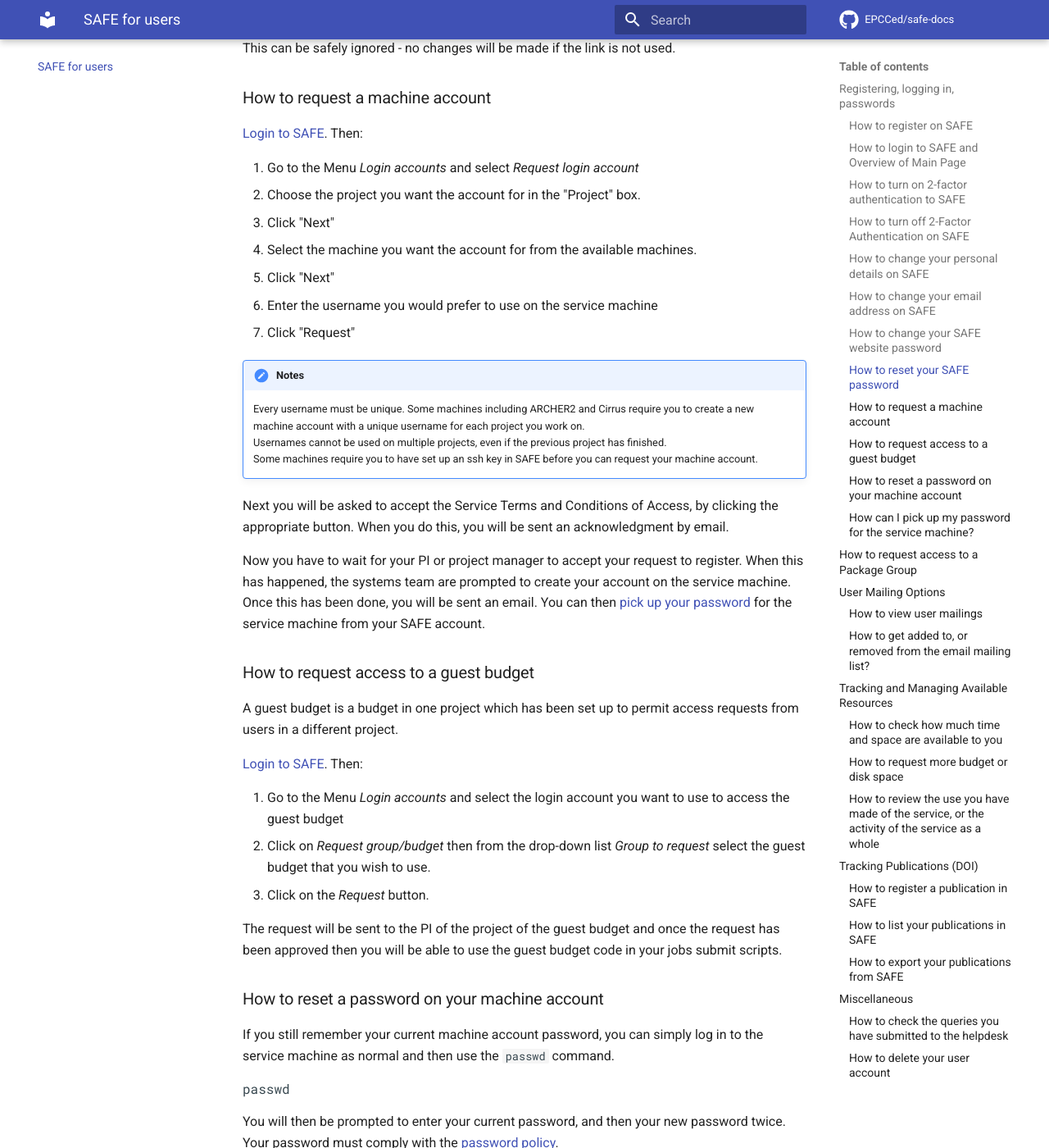
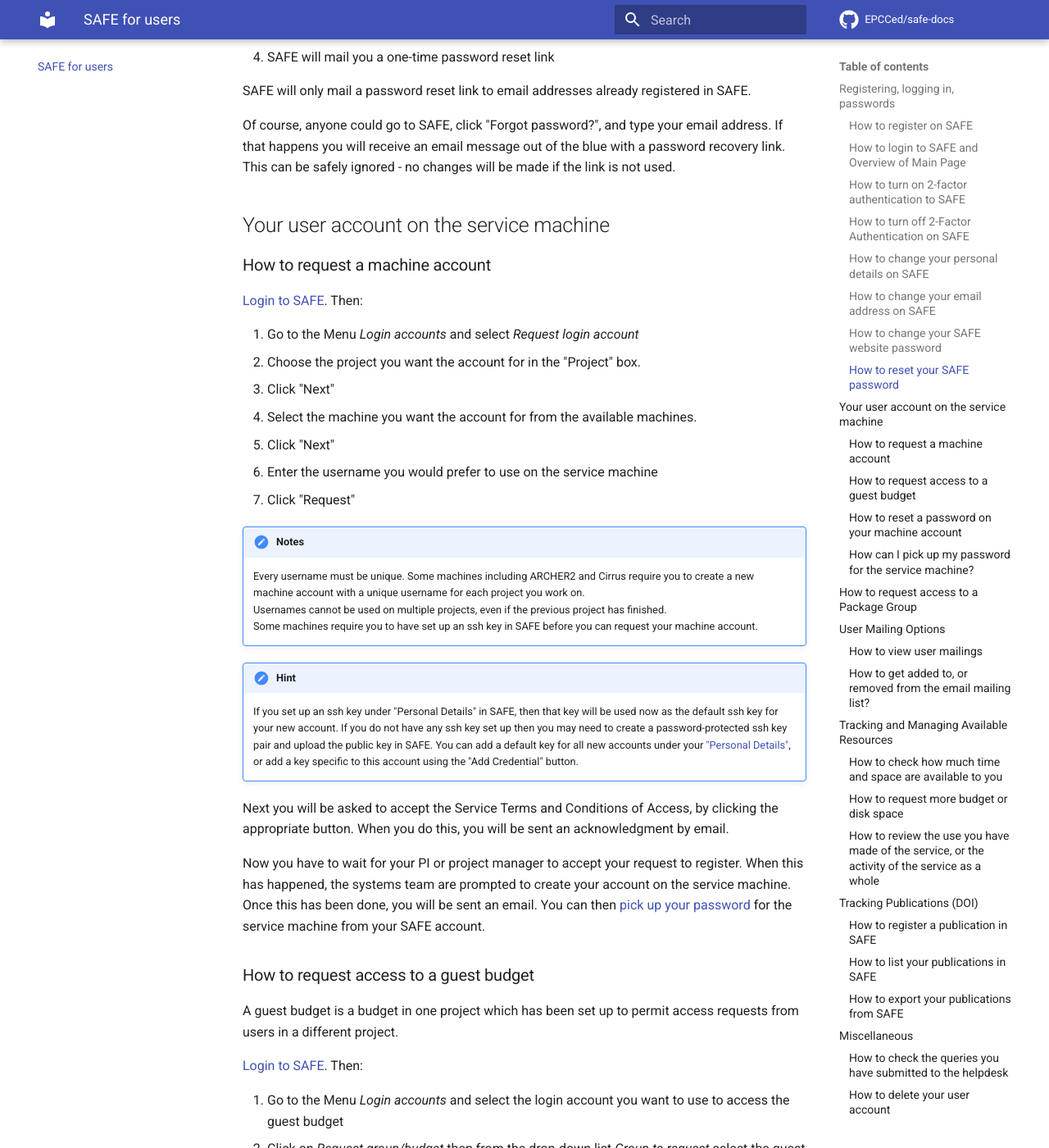
Before and after one commit to EPCCed/safe-docs, an MkDocs documentation site: the page built from docs/safe-for-users.md, in a window 1280 px wide and 1400 px high, scrolled down 2920 px. Shown: the whole window at 82% size. Built offline with MkDocs 1.6.1 and Material for MkDocs 9.7.7, drawn with Linux system fonts in a browser that asks for light colours; comment, search, counter and statistics services are not loaded; some of the changed text lies outside the part shown.

Commit message:
Add in ssh info

```diff
--- a/docs/safe-for-users.md
+++ b/docs/safe-for-users.md
@@ -31,6 +31,10 @@ All users must be registered on SAFE before they can apply for their machine acc
 At this point your account is registered on the SAFE but you do not have a machine account on the service machine.
 To obtain a machine account you should follow the steps to [Request a machine account](#getac).
 
+<a id="personssh"></a>
+!!! Hint
+    If you are going to be requesting a machine account and logging onto the service machine, you may want to create a password-protected ssh key pair and upload the public key into SAFE as part of your Personal Details.
+    A key uploaded here will be used as the default key for any machine account you request.
 
 ### <a id="login"></a> How to login to SAFE and Overview of Main Page
 
@@ -101,6 +105,7 @@ SAFE will only mail a password reset link to email addresses already registered
 
 Of course, anyone could go to SAFE, click "Forgot password?", and type your email address. If that happens you will receive an email message out of the blue with a password recovery link. This can be safely ignored - no changes will be made if the link is not used.
 
+## <a id="machac"></a> Your user account on the service machine
 
 ### <a id="getac"></a> How to request a machine account
 
@@ -119,6 +124,10 @@ Of course, anyone could go to SAFE, click "Forgot password?", and type your emai
     Usernames cannot be used on multiple projects, even if the previous project has finished.
     Some machines require you to have set up an ssh key in SAFE before you can request your machine account.
 
+!!! hint
+    If you set up an ssh key under "Personal Details" in SAFE, then that key will be used now as the default ssh key for your new account.
+    If you do not have any ssh key set up then you may need to create a password-protected ssh key pair and upload the public key in SAFE.
+	You can add a default key for all new accounts under your ["Personal Details"](#how-to-change-your-personal-details-on-safe), or add a key specific to this account using the "Add Credential" button.
 
 Next you will be asked to accept the Service Terms and Conditions of Access, by clicking the appropriate button.  When you do this, you will be sent an  acknowledgment by email.
 
```
Also changed, not shown: docs/index.md (+3 -0 lines).
